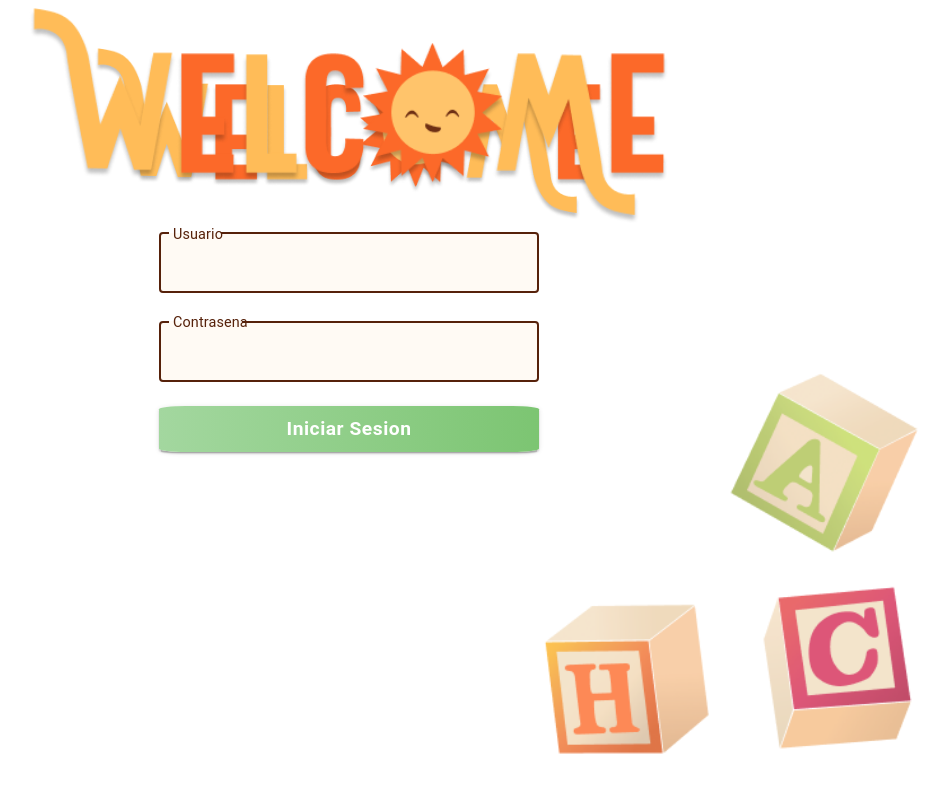
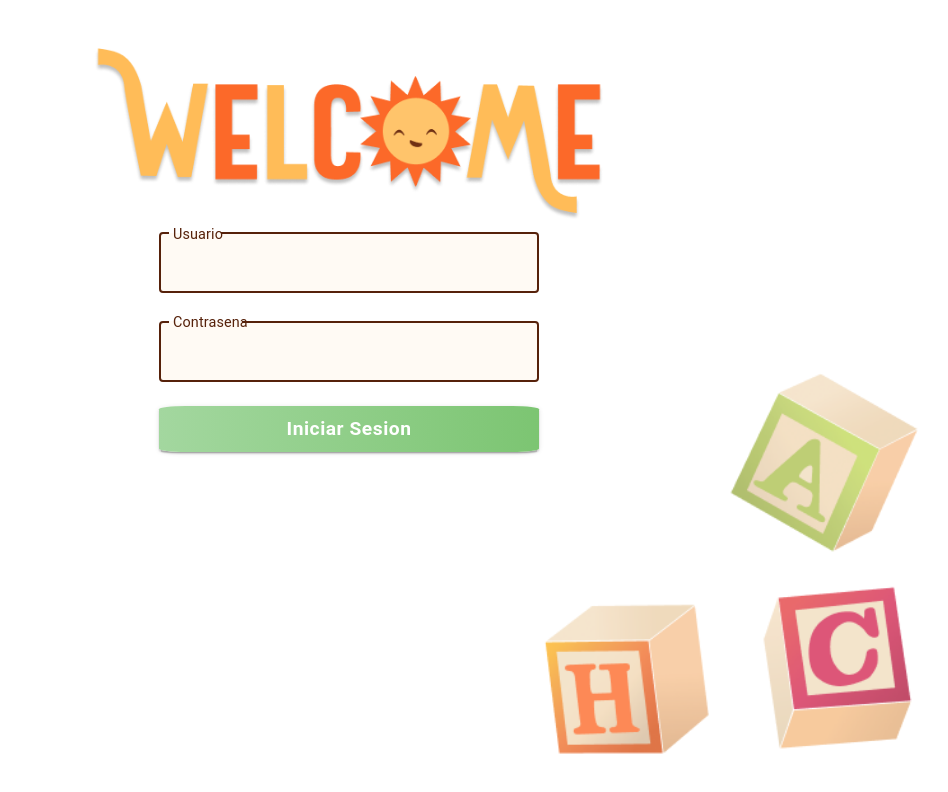
Before and after one commit to pecezon/GuasaveMed, a React (Create React App) app in the folder frontend/: page / in a window 1280 px wide. Shown: the top 792 px of the page, without its empty margins (291-1239 px from the left). Built offline with nearby package versions, Linux system fonts and the light colour scheme; a web font is replaced by a local one.

Commit message:
login general

```diff
--- a/frontend/src/pages/general/General.jsx
+++ b/frontend/src/pages/general/General.jsx
@@ -23,7 +23,7 @@ import { AdapterDayjs } from "@mui/x-date-pickers/AdapterDayjs";
 import dayjs from "dayjs";
 
 //React router
-import { useNavigate } from "react-router-dom";
+import { useNavigate, useLocation } from "react-router-dom";
 
 //Funciones de la API
 import { getDoctores } from "../../functions/empleado";
@@ -34,8 +34,9 @@ function General() {
   //React router
   const navigate = useNavigate();
 
-  //Info del usuario
-  const user = "JUAN PABLO CARDENAS DE DIOS";
+  //Obtener el id del empleado
+  const location = useLocation();
+  const { nombre } = location.state || {};
 
   //Pop ups y sus funciones
   const [openAgendar, setOpenAgendar] = useState(false);
@@ -267,7 +268,7 @@ function General() {
             marginTop: "2rem",
           }}
         >
-          {user}
+          {nombre}
         </Typography>
       </Box>
 
--- a/frontend/src/pages/login/Login.jsx
+++ b/frontend/src/pages/login/Login.jsx
@@ -25,7 +25,7 @@ function Login() {
       console.log(response);
 
       //Si es recepcionista general
-      if (tipo === "rg") navigate("/general");
+      if (tipo === "rg") navigate("/general", { state: { nombre: response.nombre } });
 
       //Si es recepcionista personal
       else if (tipo === "rp") navigate("/personal", { state: { id: response.id } });
@@ -170,20 +170,7 @@ function Login() {
           Iniciar Sesion
         </Button>
       </Box>
-      <Box
-        component="img"
-        src="/images/WELCOME.png"
-        alt="Imagen de bienvenida"
-        sx={{
-          position: "absolute",
-          top: "1%",
-          left: "50%",
-          transform: "translateX(-50%)",
-          width: "50%",
-          height: "auto",
-          zIndex: 3,
-        }}
-      />
+
       <Box
         component="img"
         src="/images/ninaGlobos.png"
```
